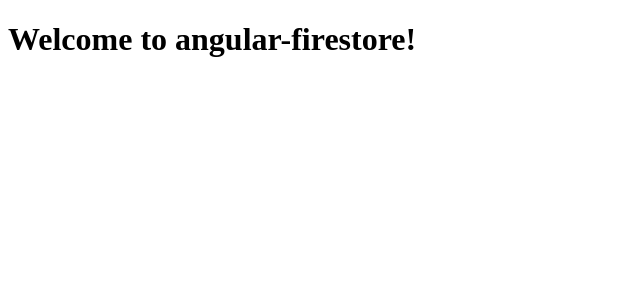
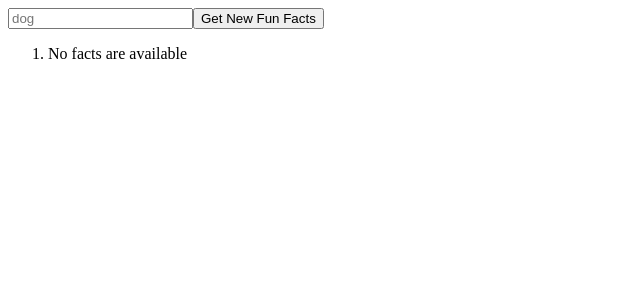
Before and after one commit to LukeSchlangen/angular-firestore, an Angular app: page / in a window 1280 px wide. Shown: the top 300 px of the page, without its empty margins (0-640 px from the left). Built offline with nearby package versions, Linux system fonts and the light colour scheme.

Commit message:
create initial full stack app

```diff
--- a/package.json
+++ b/package.json
@@ -20,6 +20,7 @@
     "@angular/router": "^19.2.0",
     "@angular/ssr": "^19.2.3",
     "express": "^4.18.2",
+    "firebase-admin": "^13.2.0",
     "rxjs": "~7.8.0",
     "tslib": "^2.3.0",
     "zone.js": "~0.15.0"
--- a/src/app/app.component.ts
+++ b/src/app/app.component.ts
@@ -1,16 +1,42 @@
-import { Component } from '@angular/core';
-import { RouterOutlet } from '@angular/router';
+// app.component.ts
+import { Component, signal } from '@angular/core';
+import { FormsModule } from '@angular/forms';
 
 @Component({
-  selector: 'app-root',
-  imports: [RouterOutlet],
-  template: `
-    <h1>Welcome to {{title}}!</h1>
-
-    <router-outlet />
-  `,
-  styles: [],
+    selector: 'app-root',
+    standalone: true,
+    imports: [FormsModule],
+    template: `
+        <section>
+            <input
+                type="text"
+                placeholder="dog"
+                [(ngModel)]="animal"
+                class="text-black border-2 p-2 m-2 rounded"
+            />
+            <button
+                (click)="getNewFunFacts()"
+            >
+                Get New Fun Facts
+            </button>
+            <ol>
+                @for(fact of facts(); track fact) {
+                    <li>{{fact}}</li>
+                } @empty {
+                    <li>No facts are available</li>
+                }
+            </ol>
+        </section>
+    `,
+    styles: '',
 })
 export class AppComponent {
-  title = 'angular-firestore';
+    animal = '';
+    facts = signal<string[]>([]);
+
+    getNewFunFacts() {
+        fetch(`/api/facts?animal=${this.animal}`).then(response => response.json()).then(facts => {
+            this.facts.set(facts);
+        });
+    }
 }
```
Also changed, not shown: src/server.ts (+4 -0 lines), 1 other file (tests, documents, lock files or other folders).
